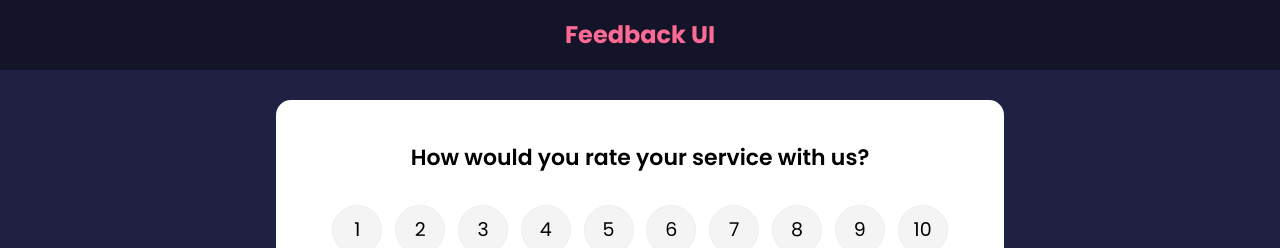
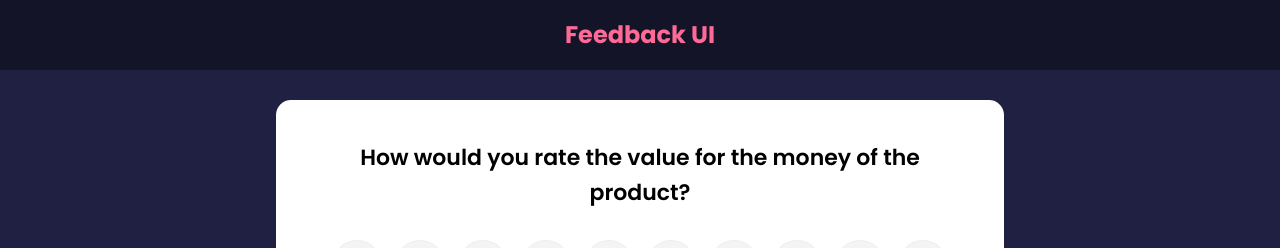
Before and after one commit to dsandor87/Feedback-app, a React (Create React App) app: page / in a window 1280 px wide. Shown: the top 248 px of the page. Built offline with nearby package versions, Linux system fonts and the light colour scheme; no server answers.

Commit message:
Change text

```diff
--- a/src/components/FeedbackForm.jsx
+++ b/src/components/FeedbackForm.jsx
@@ -65,7 +65,7 @@ if(feedbackEdit.edit === true ) {
   return (
     <Card>
       <form onSubmit={handleSubmit}>
-        <h2>How would you rate your service with us?</h2>
+        <h2>How would you rate the value for the money of the product?</h2>
         <RatingSelect select={(rating)=> setRating(rating)}/>
         <div className="input-group">
           <input onChange={ handleTextChange } type="text" placeholder='Write a review' value={text} />
```
